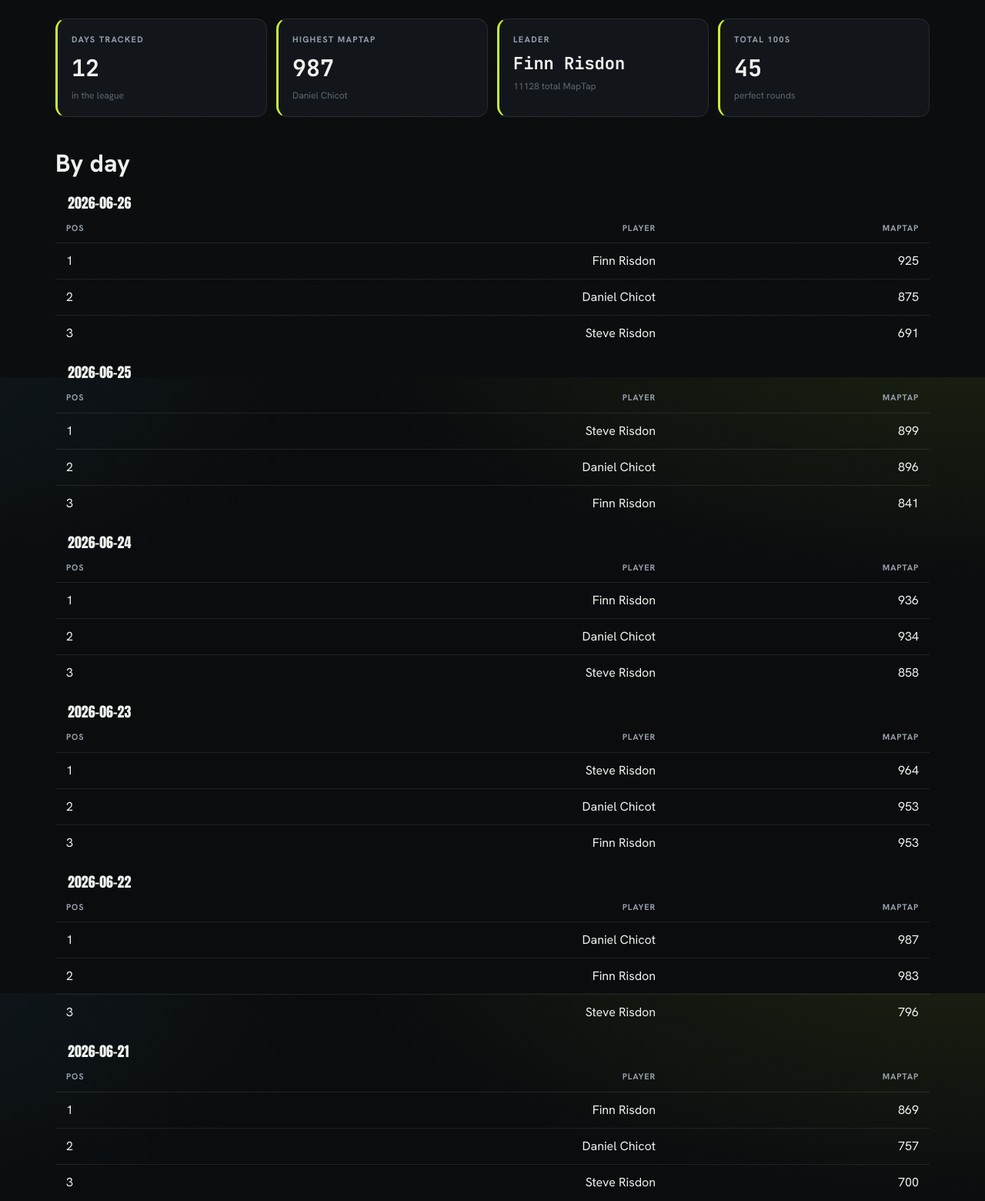
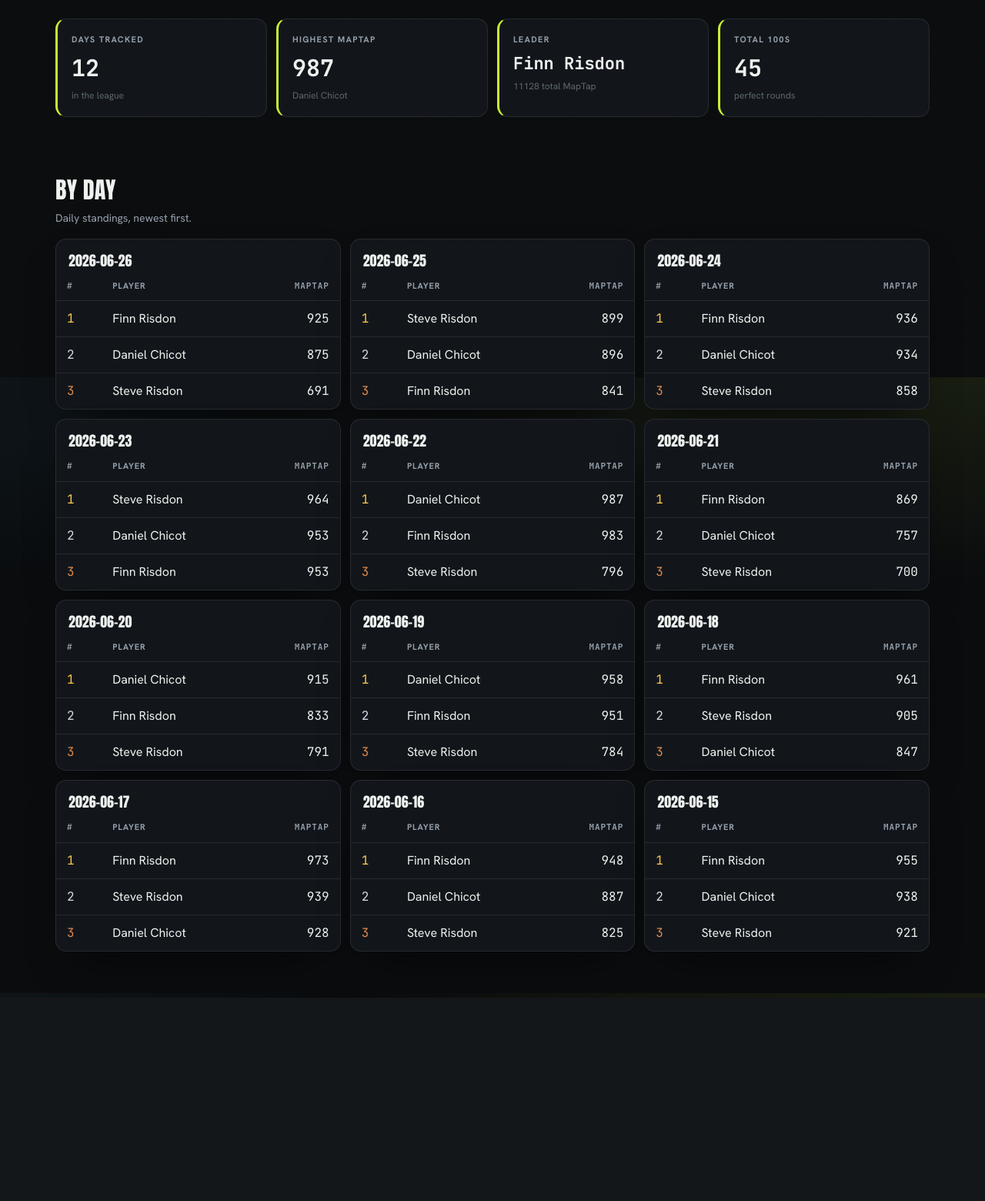
Before and after one commit to DanielChicot/maptap, a FastAPI app: page /days in a window 1280 px wide. Shown: the part 310-1870 px from the top of the page at 77% size. After the commit the page ends 1581 px from the top, so only its background shows below. Run offline with FastAPI, Linux system fonts and the light colour scheme; data comes from the database, SQL or seed files in the repository.

Commit message:
feat: days page per-day standings panels with medal ranks

```diff
--- a/src/maptap/templates/days.html
+++ b/src/maptap/templates/days.html
@@ -1,16 +1,28 @@
 {% extends "base.html" %}
-{% block title %}By day · Map Tappers{% endblock %}
+{% block title %}Days · Map Tappers{% endblock %}
 {% block content %}
-<h1>By day</h1>
+<h2 class="section-head">By day</h2>
+<p class="section-sub">Daily standings, newest first.</p>
+
+<div class="day-grid">
     {% for day in days %}
+    <div class="panel table-card">
         <table>
             <caption>{{ day.game_date }}</caption>
-    <thead><tr><th>Pos</th><th>Player</th><th>MapTap</th></tr></thead>
+            <thead>
+                <tr><th class="num">#</th><th class="txt">Player</th><th class="num">MapTap</th></tr>
+            </thead>
             <tbody>
                 {% for s in day.standings %}
-        <tr><td>{{ s.position }}</td><td>{{ s.player }}</td><td>{{ s.maptap_score }}</td></tr>
+                <tr>
+                    <td class="num medal-{{ s.position }}">{{ s.position }}</td>
+                    <td class="txt">{{ s.player }}</td>
+                    <td class="num">{{ s.maptap_score }}</td>
+                </tr>
                 {% endfor %}
             </tbody>
         </table>
+    </div>
     {% endfor %}
+</div>
 {% endblock %}
```
Also changed, not shown: tests/test_app.py (+14 -0 lines). Lines whose indentation alone changed are shown as unchanged.
